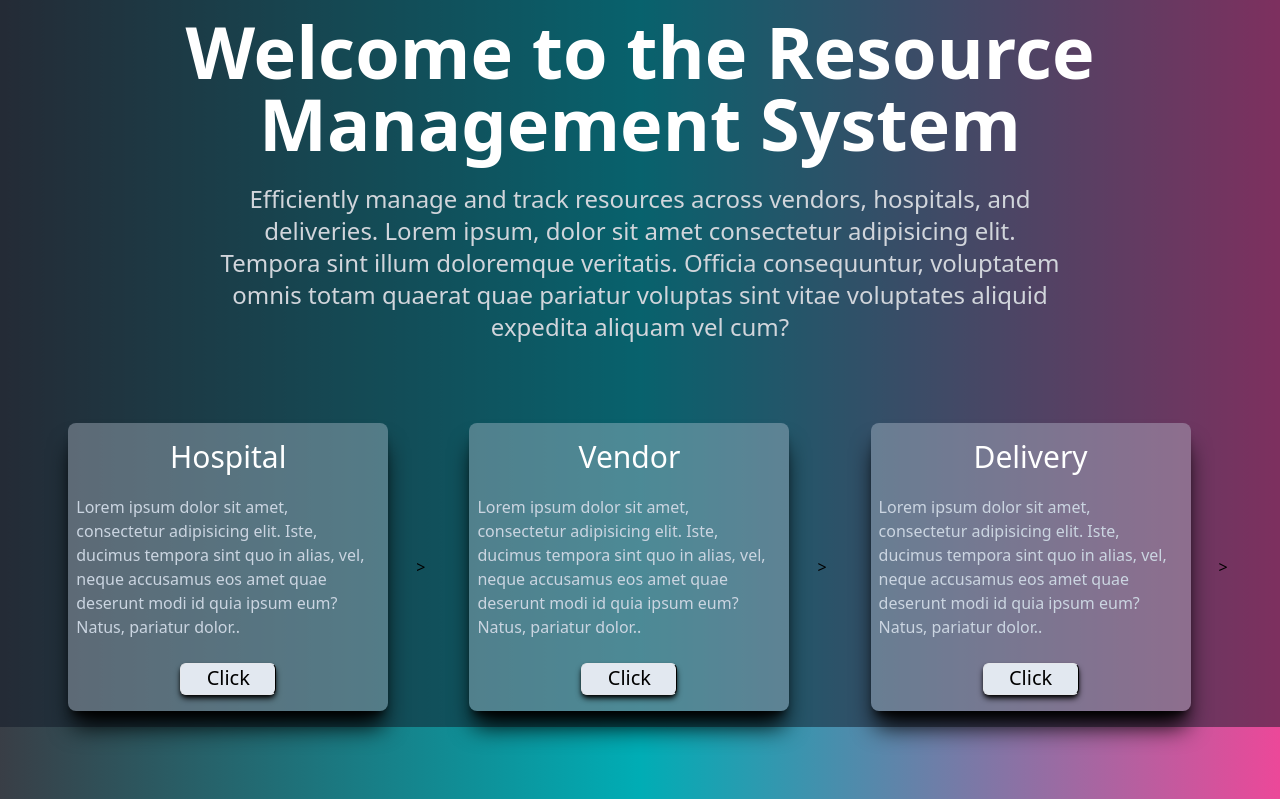
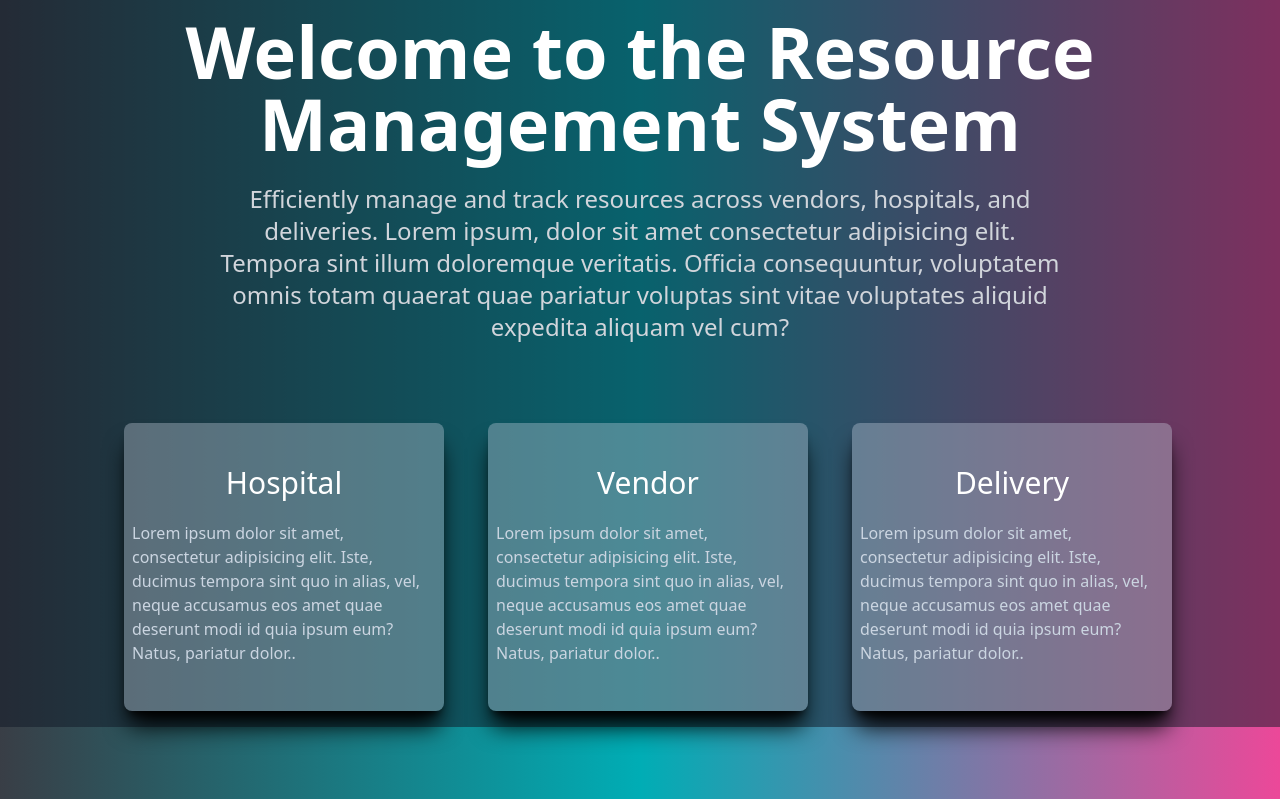
Before and after one commit to shrek-28/scc-2, a Flask app: page / in a window 1280 px wide. Shown: the part 81-880 px from the top of the page. Run offline with Flask 3, Linux system fonts and the light colour scheme.

Commit message:
homepage final2.0

```diff
--- a/app/static/css/main.css
+++ b/app/static/css/main.css
@@ -661,10 +661,6 @@ video {
   margin-top: 1rem;
 }
 
-.mt-5 {
-  margin-top: 1.25rem;
-}
-
 .mt-6 {
   margin-top: 1.5rem;
 }
@@ -701,10 +697,6 @@ video {
   height: 18rem;
 }
 
-.h-8 {
-  height: 2rem;
-}
-
 .h-full {
   height: 100%;
 }
@@ -723,10 +715,6 @@ video {
 
 .w-16 {
   width: 4rem;
-}
-
-.w-24 {
-  width: 6rem;
 }
 
 .w-32 {
@@ -834,11 +822,6 @@ video {
   border-color: rgb(209 213 219 / var(--tw-border-opacity));
 }
 
-.border-r-black {
-  --tw-border-opacity: 1;
-  border-right-color: rgb(0 0 0 / var(--tw-border-opacity));
-}
-
 .bg-\[\#00ADB5\] {
   --tw-bg-opacity: 1;
   background-color: rgb(0 173 181 / var(--tw-bg-opacity));
@@ -862,11 +845,6 @@ video {
 .bg-gray-900 {
   --tw-bg-opacity: 1;
   background-color: rgb(17 24 39 / var(--tw-bg-opacity));
-}
-
-.bg-slate-200 {
-  --tw-bg-opacity: 1;
-  background-color: rgb(226 232 240 / var(--tw-bg-opacity));
 }
 
 .bg-slate-300 {
@@ -991,11 +969,6 @@ video {
 .text-sm {
   font-size: 0.875rem;
   line-height: 1.25rem;
-}
-
-.text-xl {
-  font-size: 1.25rem;
-  line-height: 1.75rem;
 }
 
 .font-bold {
@@ -1137,18 +1110,8 @@ video {
   background-color: rgb(107 114 128 / var(--tw-bg-opacity));
 }
 
-.hover\:bg-slate-500:hover {
-  --tw-bg-opacity: 1;
-  background-color: rgb(100 116 139 / var(--tw-bg-opacity));
-}
-
 .hover\:p-2:hover {
   padding: 0.5rem;
-}
-
-.hover\:px-2:hover {
-  padding-left: 0.5rem;
-  padding-right: 0.5rem;
 }
 
 .hover\:text-gray-400:hover {
--- a/app/templates/home.html
+++ b/app/templates/home.html
@@ -25,8 +25,8 @@
       <a class="outline-none text-decoration-none text-white px-4 hover:text-gray-400" href="/">Contact Us</a>
     </div>
     <div class="btns flex space-x-4">
-      <a class="px-4 py-2 bg-[#00ADB5] rounded-md text-black hover:bg-[#175053] transition duration-300 hover:px-2" href="/register">Sign Up</a>
-      <a class="px-4 py-2 bg-[#EEEEEE] rounded-md text-black hover:bg-gray-500 transition duration-300 hover:px-2" href="/login">Login</a>
+      <a class="px-4 py-2 bg-[#00ADB5] rounded-md text-black hover:bg-[#175053] transition duration-300 " href="/register">Sign Up</a>
+      <a class="px-4 py-2 bg-[#EEEEEE] rounded-md text-black hover:bg-gray-500 transition duration-300 " href="/login">Login</a>
     </div>
   </div>
   <div class=" bg-cover bg-center min-h-screen bg-gradient-to-r from-[#393E46] via-[#00ADB5] to-pink-500">
@@ -41,18 +41,15 @@
         <div class="w-80 h-72 bg-slate-300 bg-opacity-35 shadow-xl shadow-black flex flex-col ml-4 rounded-lg p-1 items-center justify-center hover:flex-grow-4">
             <h2 class="text-pretty text-3xl text-white mb-4">Hospital</h2>
             <p class="text-slate-300 mt-1 m-1">Lorem ipsum dolor sit amet, consectetur adipisicing elit. Iste, ducimus tempora sint quo in alias, vel, neque accusamus eos amet quae deserunt modi id quia ipsum eum? Natus, pariatur dolor..</p>
-            <a class="mt-5 w-24 h-8 text-center outline-none text-black text-xl bg-slate-200 rounded-md border border-r-black shadow-md shadow-black hover:bg-slate-500"href="/login">Click</a>
-        </div>>
+        </div>
         <div class="w-80 h-72 bg-slate-300 0-2 bg-opacity-35 shadow-xl shadow-black flex flex-col ml-4 rounded-lg p-1 items-center justify-center hover:flex-grow-4">
             <h2 class="text-pretty text-3xl  text-white mb-4 ">Vendor</h2>
             <p class="text-slate-300 mt-1 m-1">Lorem ipsum dolor sit amet, consectetur adipisicing elit. Iste, ducimus tempora sint quo in alias, vel, neque accusamus eos amet quae deserunt modi id quia ipsum eum? Natus, pariatur dolor..</p>
-            <a class="mt-5 w-24 h-8 text-center outline-none text-black text-xl bg-slate-200 rounded-md border border-r-black shadow-md shadow-black  hover:bg-slate-500"href="/login">Click</a>
-        </div>>
+        </div>
         <div class="w-80 h-72 bg-slate-300 0-2 bg-opacity-35 shadow-xl shadow-black flex flex-col ml-4 rounded-lg p-1 items-center justify-center hover:flex-grow-4">
             <h2 class="text-pretty text-3xl text-white mb-4">Delivery</h2>
             <p class="text-slate-300 mt-1 m-1">Lorem ipsum dolor sit amet, consectetur adipisicing elit. Iste, ducimus tempora sint quo in alias, vel, neque accusamus eos amet quae deserunt modi id quia ipsum eum? Natus, pariatur dolor..</p>
-            <a class="mt-5 w-24 h-8 text-center outline-none text-black text-xl bg-slate-200 rounded-md border border-r-black shadow-md shadow-black  hover:bg-slate-500"href="/login">Click</a>
-        </div>>
+        </div>
      </div>
     </div>
   </div>
```
